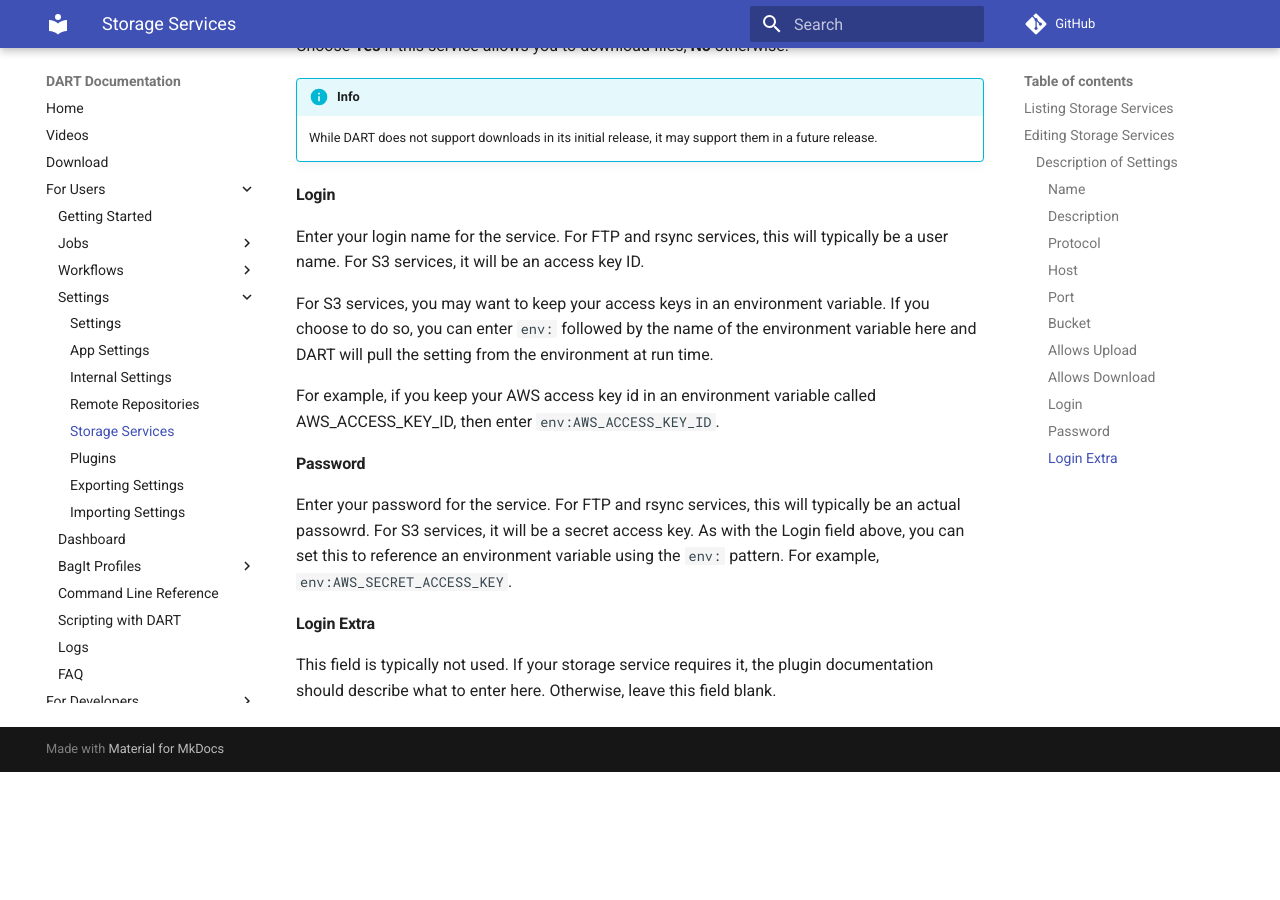
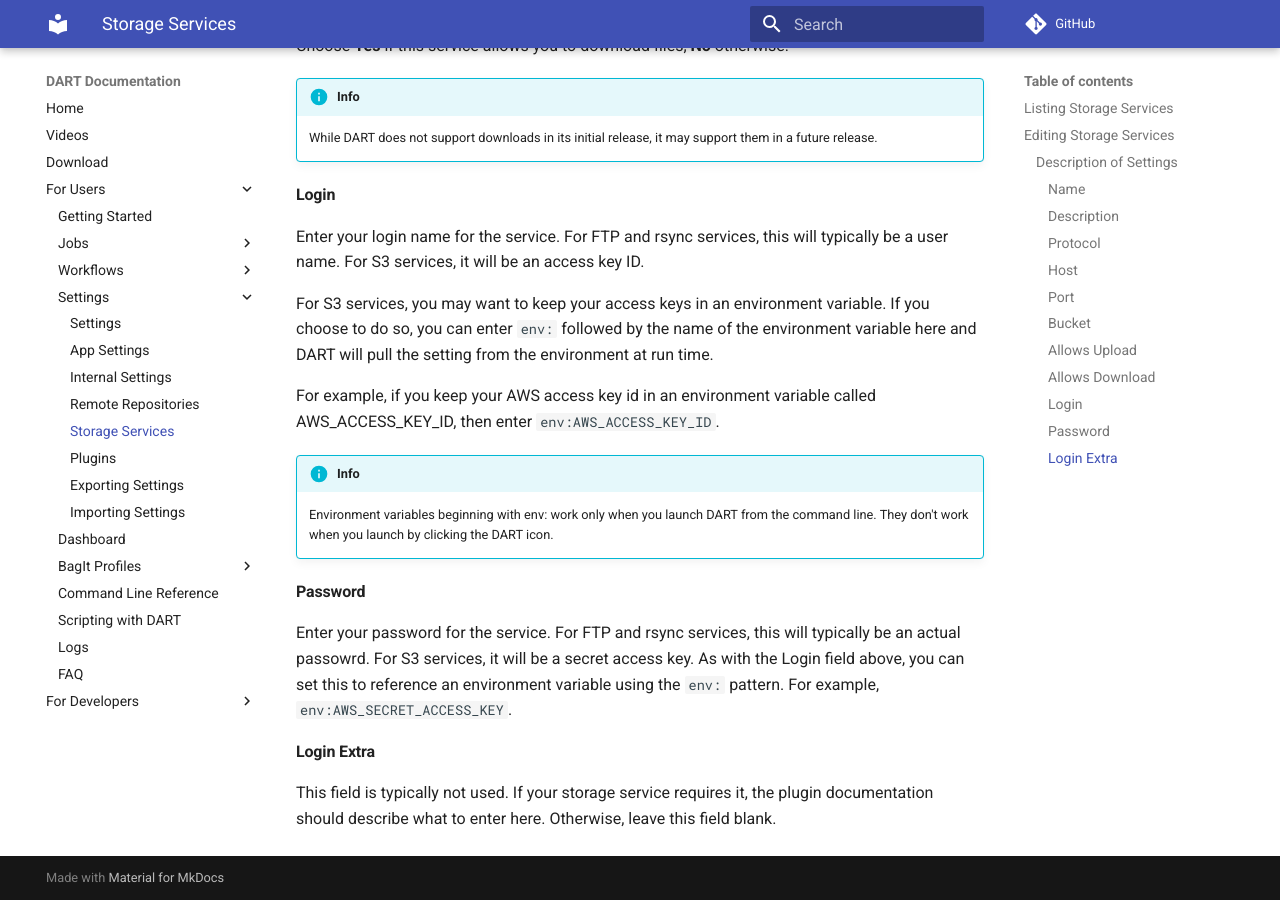
Before and after one commit to APTrust/dart-docs, an MkDocs documentation site: the page built from docs/users/settings/storage_services.md, in a window 1280 px wide and 900 px high, scrolled down 2748 px. Built offline with MkDocs 1.6.1 and Material for MkDocs 9.7.7, drawn with Linux system fonts in a browser that asks for light colours; comment, search, counter and statistics services are not loaded; before the commit the page ends 3520 px from its top, so only the background shows below that.

Commit message:
Added a note about environment vars

```diff
--- a/docs/users/settings/storage_services.md
+++ b/docs/users/settings/storage_services.md
@@ -58,6 +58,10 @@ For S3 services, you may want to keep your access keys in an environment variabl
 
 For example, if you keep your AWS access key id in an environment variable called AWS_ACCESS_KEY_ID, then enter `env:AWS_ACCESS_KEY_ID`.
 
+!!! info
+    Environment variables beginning with env: work only when you launch DART from the command line.
+    They don't work when you launch by clicking the DART icon.
+
 #### Password
 Enter your password for the service. For FTP and rsync services, this will typically be an actual passowrd. For S3 services, it will be a secret access key. As with the Login field above, you can set this to reference an environment variable using the `env:` pattern. For example, `env:AWS_SECRET_ACCESS_KEY`.
 
```
Also changed, not shown: docs/shared/downloads.md (+1 -1 lines).
